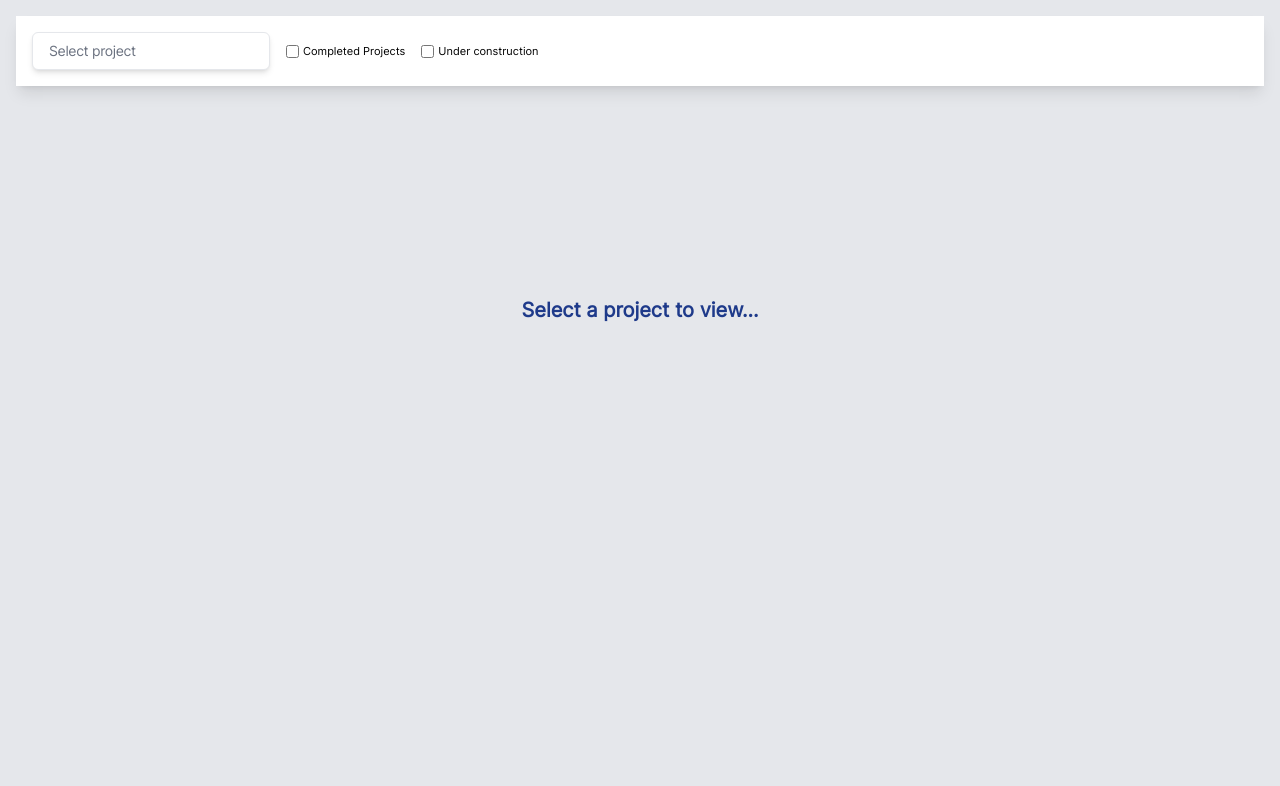
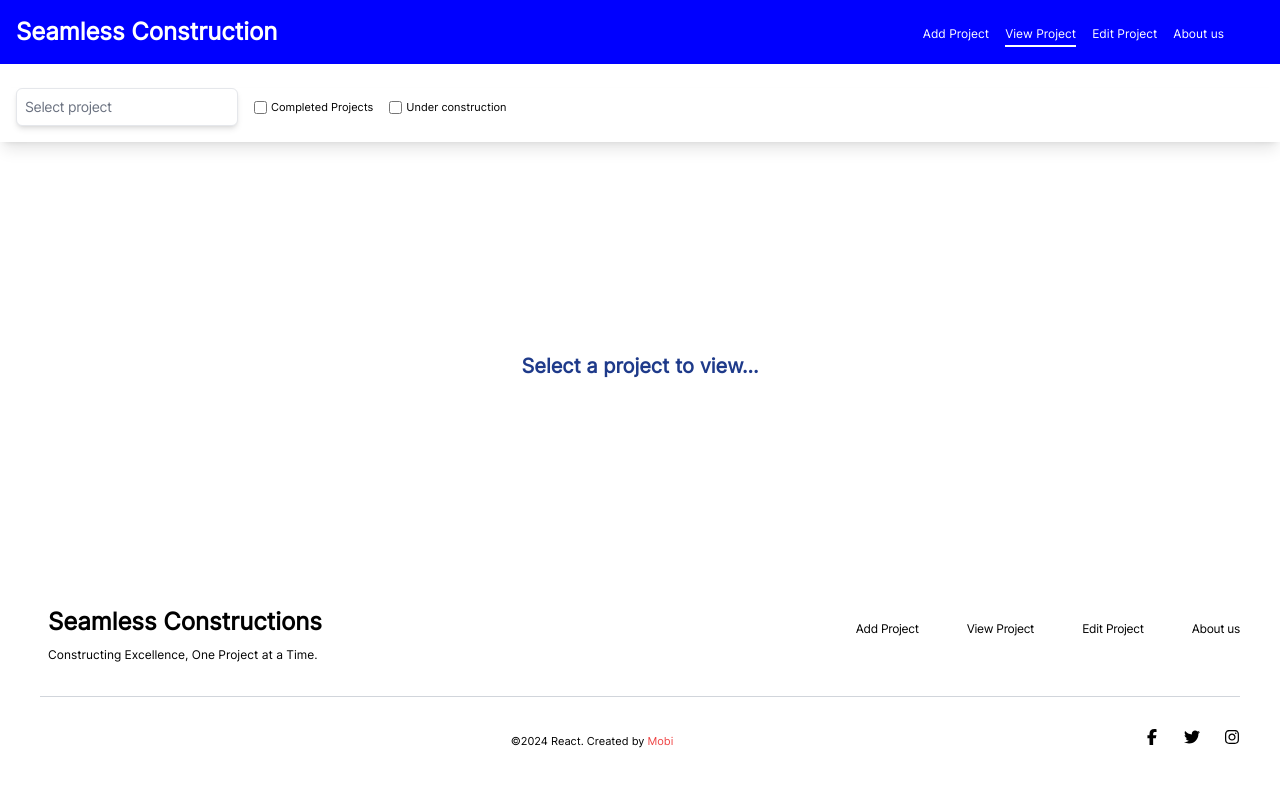
Before and after one commit to Chima-Peter/Construction_Dashboard, a React (Vite) app: page / in a window 1280 px wide. Shown: the top 786 px of the page. Built offline with nearby package versions, Linux system fonts and the light colour scheme.

Commit message:
done with creation

```diff
--- a/src/features/ViewProject/ViewProject.tsx
+++ b/src/features/ViewProject/ViewProject.tsx
@@ -1,13 +1,20 @@
-import { useRef, useState } from "react"
+import { createContext, useRef, useState } from "react"
 import Budget from "./budget/Budget"
 import ProjectDetails from "./project_details/ProjectDetails"
 import Resources from "./resources/Resources"
 import { useAppSelector } from "../../app/hooks"
 import { selectCompleteProjects, selectWorkingProjects } from "./ViewProjectSlice"
+import Footer from "../../utils/footer"
+import DesktopNav from "../../utils/DesktopNav"
+import MediaQuery from "react-responsive"
+import MobileNav from "../../utils/mobile_nav"
 
+
+export const IdContext = createContext('')
 
 function ViewProjects() {
 
+   const [id, setId] = useState('')
    // ref to get checkbox
    const checkRefs = useRef<(HTMLInputElement | null)[]>([])
 
@@ -44,20 +51,29 @@ function ViewProjects() {
    }
 
    const handleOption = (event: React.ChangeEvent<HTMLSelectElement>) => {
-      if (event.target.value !== '') setShow(true);
+      if (event.target.value !== '') {
+         setId(event.target.value)
+         setShow(true)
+      }
       else setShow(false)
    }
 
    return (
-      <main className="bg-gray-200 p-4 min-h-[100vh] flex flex-col gap-6 font-main">
-         <form className="bg-white w-[100%] p-4 shadow-lg flex gap-4 flex-wrap">
-            <select onChange={handleOption} name="project" id="project" className="appearance-none py-2 px-4 border bg-white text-sm font-main tracking-tight text-gray-500 border-gray-200 outline-none focus:shadow-lg shadow-md rounded-md">
+      <main className="bg-white min-h-[100vh] flex flex-col gap-6 font-main">
+         <MediaQuery maxWidth={786}>
+            <MobileNav />
+         </MediaQuery>
+         <MediaQuery minWidth={787}>
+            <DesktopNav />
+         </MediaQuery>
+         <form className="bg-white w-[100%] pb-4 shadow-lg flex gap-4 flex-wrap px-4">
+            <select onChange={handleOption} name="project" id="project" className="appearance-none p-2 border bg-white text-sm font-main tracking-tight text-gray-500 border-gray-200 outline-none focus:shadow-lg shadow-md rounded-md">
                <option value="">
                   Select project
                </option>
                {
                   projects.map(project => (
-                     <option value={project.projectDetails.name} key={project.projectDetails.name}>
+                     <option value={project.id} key={project.projectDetails.name}>
                         {project.projectDetails.name}
                      </option>
                   ))
@@ -73,19 +89,20 @@ function ViewProjects() {
             </label>
          </form>
          {
-            show ? <>
+            show ? <IdContext.Provider value={id}>
                <ProjectDetails />
-               <section className="flex w-[100%] gap-4 justify-normal md:justify-between flex-wrap">
+               <section className="flex w-[100%] gap-4 justify-normal md:justify-between flex-wrap px-2 md:px-4 lg:px-8">
                   <Resources />
                   <Budget />
                </section>
-            </> :
+            </IdContext.Provider> :
                <div className="w-[100%] flex justify-center items-center min-h-[50vh]">
                   <h1 className="text-xl font-semibold text-blue-900">
                      Select a project to view...
                   </h1>
                </div>
          }
+         <Footer />
       </main>
    )
 }
--- a/src/features/ViewProject/budget/BudgetChart.tsx
+++ b/src/features/ViewProject/budget/BudgetChart.tsx
@@ -4,7 +4,7 @@ import { selectAllBudgets } from "../ViewProjectSlice";
 import numberWithCommas from "../../../utils/numberWithCommas";
 
 
-const COLORS = ['#F4A261', '#264653', '#2A9D8F', '#E9C46A', '#E76F51', '#8D99AE', '#D4A5A5'];
+const COLORS = ['blue', 'green', 'orange', 'purple', 'red', '#8D99AE', '#D4A5A5'];
 
 const RADIAN = Math.PI / 180;
 
@@ -35,7 +35,7 @@ const BudgetChart = () => {
    function CustomTooltip({ payload, active }: any) {
       if (active) {
          return (
-            <div className="bg-white w-[100%] p-2 rounded-sm">
+            <div className="bg-white w-[100%] p-2 rounded-sm shadow-lg">
             <p className="text-xs text-inherit font-medium">
                   {`${payload[0].payload.name} : ${budget[2].quantity}${numberWithCommas(payload[0].value)}`}
                </p>
--- a/src/index.css
+++ b/src/index.css
@@ -9,3 +9,6 @@
       src: url('/fonts/Inter.ttf');
    }
 }
+.active {
+   border-bottom: 2px solid white;
+}
--- /dev/null
+++ b/src/utils/DesktopNav.tsx
@@ -0,0 +1,35 @@
+import { NavLink } from "react-router-dom"
+
+function DesktopNav() {
+   return (
+      <nav className="w-[100%] bg-[blue] p-4 flex justify-between font-main">
+         <h1 className="text-2xl font-semibold text-white">
+            Seamless Construction
+         </h1>
+         <ul className="flex gap-4 items-center md:mr-2 lg:mr-10">
+            <li>
+               <NavLink to={'/add'} className="text-xs text-white font-medium pb-1">
+                  Add Project
+               </NavLink>
+            </li>
+            <li>
+               <NavLink to={'/'} className="text-xs text-white font-medium pb-1">
+                  View Project
+               </NavLink>
+            </li>
+            <li>
+               <NavLink to={'/edit'} className="text-xs text-white font-medium pb-1">
+                  Edit Project
+               </NavLink>
+            </li>
+            <li>
+               <NavLink to={'/about'} className="text-xs text-white font-medium pb-1">
+                  About us
+               </NavLink>
+            </li>
+         </ul>
+      </nav>
+   )
+}
+
+export default DesktopNav
--- /dev/null
+++ b/src/utils/footer.tsx
@@ -0,0 +1,67 @@
+import { Link } from "react-router-dom"
+import { FaFacebookF, FaTwitter, FaInstagram } from "react-icons/fa6";
+
+function Footer() {
+   return (
+      <footer className="flex flex-col gap-3 px-4 md:px-10 bg-white flex-wrap lg:flex-nowrap font-main w-[100%] pb-8">
+         <div className="flex gap-6 md:justify-between border-b  flex-wrap lg:flex-nowrap border-b-gray-300 w-[100%] pb-8">
+            <div className="flex flex-col items-start pt-4">
+            <h5 className="text-2xl font-semibold px-2">
+               Seamless Constructions
+            </h5>
+            <p  className=" px-2 pt-2 font-[400] text-[12px]">
+               Constructing Excellence, One Project at a Time.
+            </p>
+            </div>
+            <ul className="flex justify-between w-[100%] lg:w-fit lg:justify-normal lg:gap-12 items-center appearance-none">
+               <li>
+                  <Link to={''}  className="text-xs font-[500] hover:border-b-2 pb-1 border-b-black tracking-tight">
+                     Add Project
+                  </Link>
+               </li>
+               <li>
+                  <Link to={''}  className="text-xs font-[500] hover:border-b-2 pb-1 border-b-black tracking-tight">
+                     View Project
+                  </Link>
+               </li>
+               <li>
+                  <Link to={''}  className="text-xs font-[500] hover:border-b-2 pb-1 border-b-black tracking-tight">
+                     Edit Project
+                  </Link>
+               </li>
+               <li>
+                  <Link to={''}  className="text-xs font-[500] hover:border-b-2 pb-1 border-b-black tracking-tight">
+                     About us
+                  </Link>
+               </li>
+            </ul>
+         </div>
+         <div className="flex gap-4 justify-center md:justify-between w-[100%] ml-auto pt-4 flex-wrap md:flex-nowrap">
+            <div></div>
+            <p  className=" px-2 pt-2 font-[400] text-[11px]">
+               ©2024 React. Created by <span className="text-red-500"> Mobi</span>
+            </p>
+            <ul className="flex gap-6 items-center appearance-none">
+               <li>
+                  <Link to={''}>
+                     <FaFacebookF className="w-4 h-4" />
+                  </Link>
+               </li>
+               <li>
+                  <Link to={''}>
+                     <FaTwitter className="w-4 h-4" />
+                  </Link>
+               </li>
+               <li>
+                  <Link to={''}>
+                     <FaInstagram className="w-4 h-4" />
+                  </Link>
+               </li>
+            </ul>
+         </div>
+      </footer>
+
+   )
+}
+
+export default Footer
--- /dev/null
+++ b/src/utils/mobile_nav.tsx
@@ -0,0 +1,116 @@
+import { NavLink } from "react-router-dom"
+import { FaFacebookF, FaTwitter, FaInstagram } from "react-icons/fa6";
+import { motion } from 'framer-motion'
+import { useState } from "react";
+import { GiHamburgerMenu } from "react-icons/gi";
+import { MdCancelPresentation } from "react-icons/md";
+
+function MobileNav() {
+   const [icon, setIcon] = useState(true)
+   const [animateState, setAnimateState] = useState('animate')
+
+   const handleNavEntry = () => {
+      setIcon(false)
+      setAnimateState('animate')
+
+      // Set animation for entry
+   }
+
+   // toggling the hamburger menu to show menu
+
+   const handleNavExit = () => {
+      setTimeout(() => {setIcon(true)}, 400)
+      // delay removal of menu so animation can work first
+
+      setAnimateState('exit')
+
+      // Set animation for exit
+   }
+   // toggling the hamburger menu to hide menu
+
+   const slideVariants = {
+      initial: {
+         x: '-10%',
+         opacity: 0
+      },
+      animate: {
+         x: 0,
+         opacity: 1
+      },
+      exit: {
+         x: '-10%',
+         opacity: 0
+      }
+   }
+   // animation to show menu
+
+  return (
+      <nav className="flex bg-[blue] w-[100%] flex-col gap-4 p-4 px-4">
+         <div className="w-[100%] flex justify-between items-center">
+            <h1 className="text-xl font-semibold text-white">
+               Seamless Construction
+            </h1>
+            {
+               icon && <GiHamburgerMenu className="w-7 h-7 text-white" onClick={handleNavEntry} />
+            }
+            {
+               !icon && <MdCancelPresentation className="w-7 h-7 text-white" onClick={handleNavExit} />
+            }
+
+         </div>
+         {
+            !icon && <motion.div
+               className='text-xs font-medium flex box-border flex-col gap-8 px-4 pb-4 h-[100vh]'
+               variants={slideVariants}
+               initial='initial'
+               animate={animateState}
+               transition= {{
+                     ease: 'linear',
+                     duration: 0.3
+               }}>
+               <ul className="flex gap-6 flex-col items-start appearance-none font-main">
+                  <li>
+                     <NavLink to={'_'} className="text-xs font-[500] text-white hover:border-b-2 pb-1 border-b-white">
+                        Add Project
+                     </NavLink>
+                  </li>
+                  <li>
+                     <NavLink to={'/'}  className="text-xs font-[500] text-white hover:border-b-2 pb-1 border-b-white">
+                        View Project
+                     </NavLink>
+                  </li>
+                  <li>
+                     <NavLink to={'_'}  className="text-xs font-[500] text-white hover:border-b-2 pb-1 border-b-white">
+                        Edit Project
+                     </NavLink>
+                  </li>
+                  <li>
+                     <NavLink to={'_'}  className="text-xs font-[500] text-white hover:border-b-2 pb-1 border-b-white">
+                        About us
+                     </NavLink>
+                  </li>
+               </ul>
+               <ul className="flex gap-6 justify-start appearance-none">
+                  <li>
+                     <NavLink to={''}>
+                        <FaFacebookF className="w-4 h-4 text-white" />
+                     </NavLink>
+                  </li>
+                  <li>
+                     <NavLink to={''}>
+                        <FaTwitter className="w-4 h-4 text-white" />
+                     </NavLink>
+                  </li>
+                  <li>
+                     <NavLink to={''}>
+                        <FaInstagram className="w-4 h-4 text-white" />
+                     </NavLink>
+                  </li>
+               </ul>
+         </motion.div>
+         }
+      </nav>
+  )
+}
+
+export default MobileNav
```
Also changed, not shown: src/features/ViewProject/ViewProjectSlice.ts (+20 -7 lines), src/features/ViewProject/budget/Budget.tsx (+19 -11 lines), src/features/ViewProject/project_details/ProjectDetails.tsx (+13 -11 lines), src/features/ViewProject/project_details/ViewProjectChart.tsx (+12 -9 lines), src/features/ViewProject/resources/Resources.tsx (+10 -4 lines), src/features/ViewProject/resources/ResourcesChart.tsx (+10 -7 lines).
